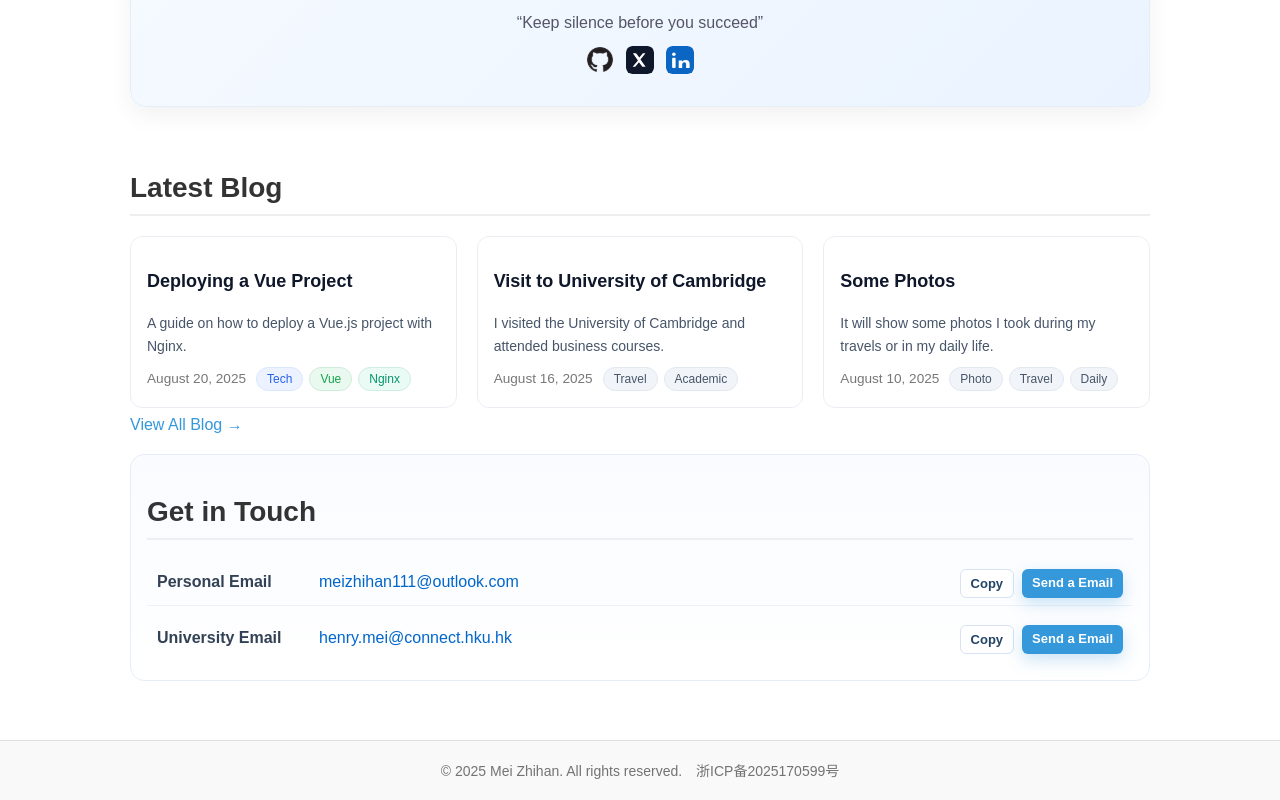
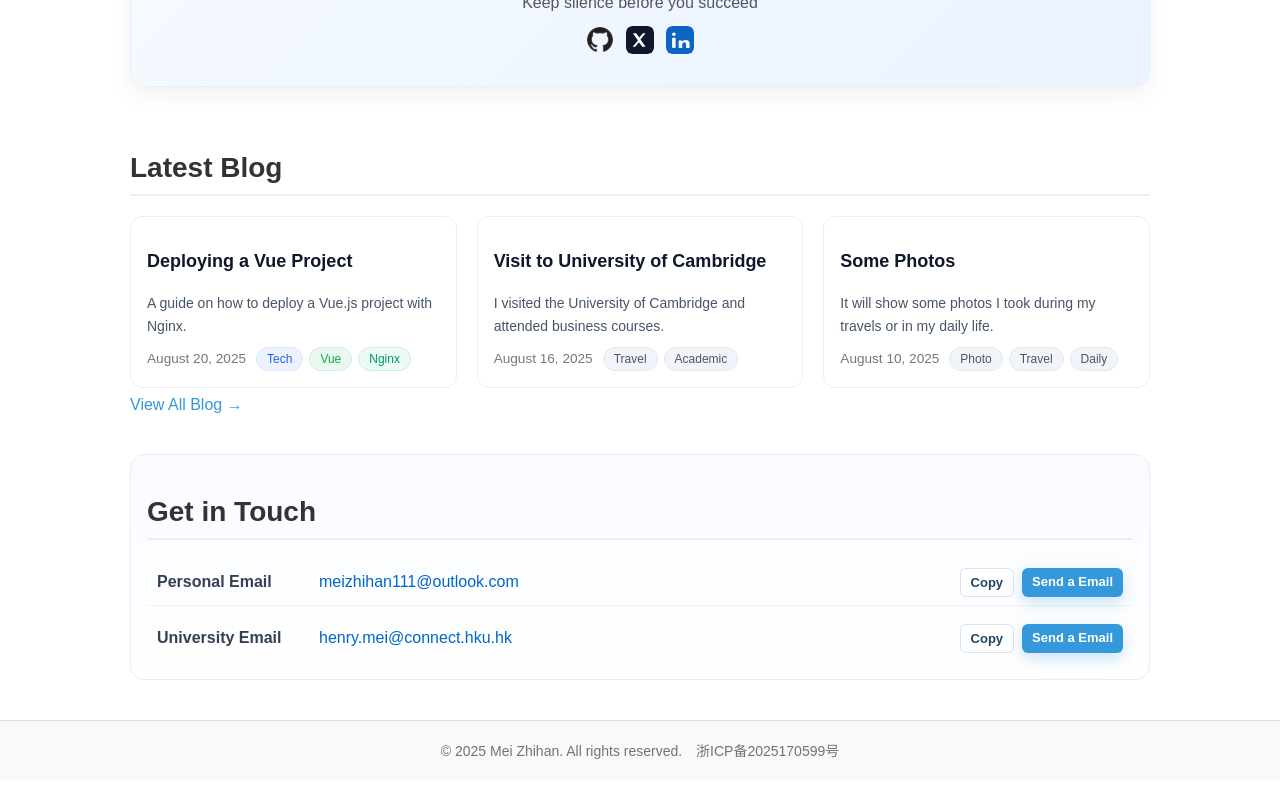
Before and after one commit to BAIGUANGMEI/Personal-Blog, a Vue app: page / in a window 1280 px wide. Shown: the part 401-1201 px from the top of the page. Built offline with nearby package versions, Linux system fonts and the light colour scheme.

Commit message:
update:alter some space

```diff
--- a/src/views/AboutMe.vue
+++ b/src/views/AboutMe.vue
@@ -193,7 +193,7 @@ const mapTagClass = (tag) => {
 
 .about-me-content {
   flex-grow: 1;
-  padding: 60px 40px;
+  padding: 40px 40px;
   max-width: 1100px;
   margin: 0 auto;
   width: 100%;
@@ -527,6 +527,7 @@ const mapTagClass = (tag) => {
 }
 
 .contact-section {
+  margin-top: 20px;
   border: 1px solid #e5eef8;
   border-radius: 14px;
   background: linear-gradient(180deg, #f9fbff 0%, #ffffff 100%);
--- a/src/views/Blog.vue
+++ b/src/views/Blog.vue
@@ -270,6 +270,10 @@ onMounted(async () => {
     min-height: calc(100vh - 60px);
     margin-top: 60px;
   }
+
+  .blog-search{
+    padding: 30px 20px 0 20px;
+  }
 }
 
 @media screen and (max-width: 480px) {
```
